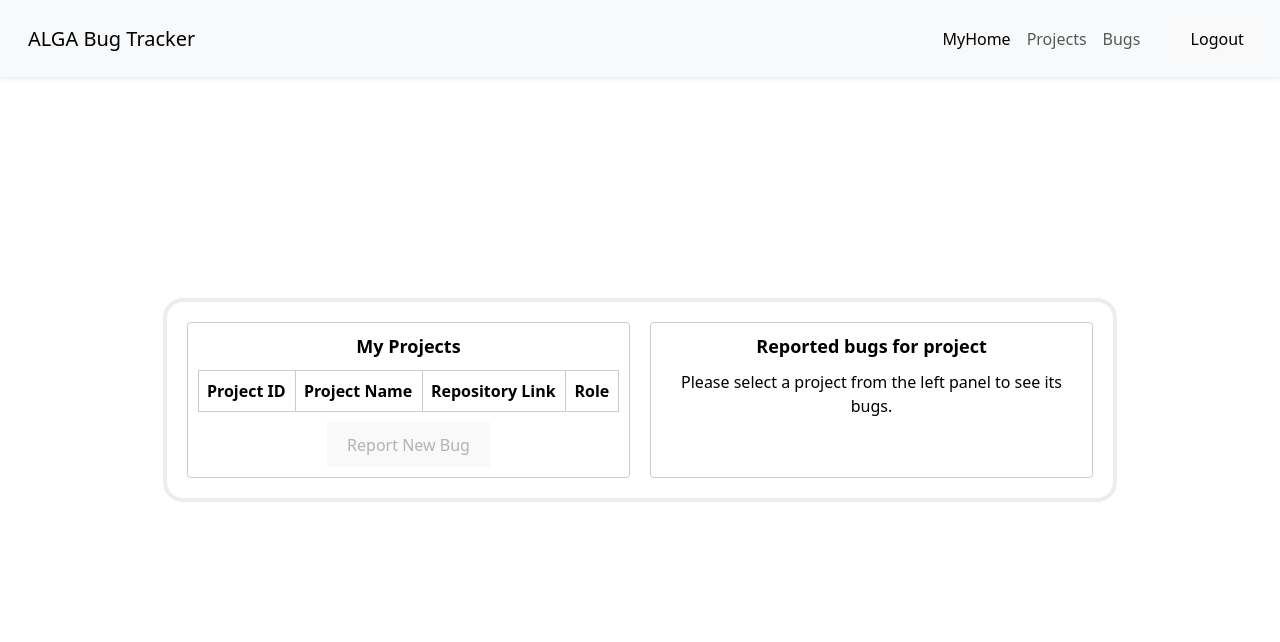
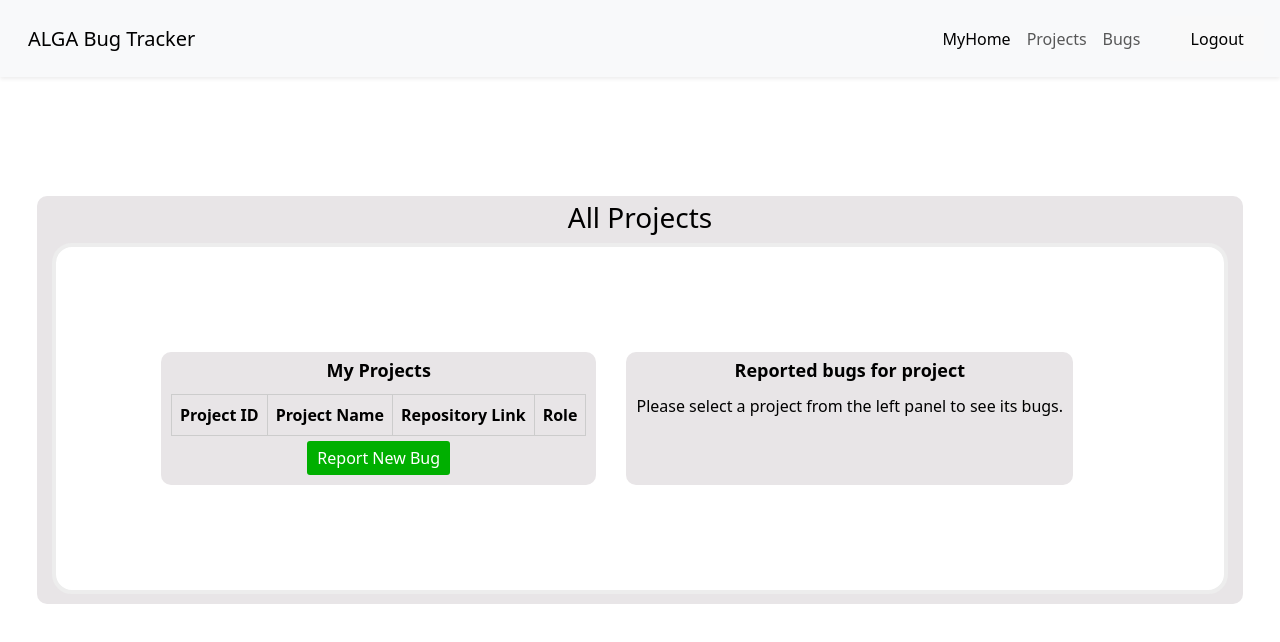
Before and after one commit to GabrielaSpiridon/ALGA-Bug-Tracker, a React (Vite) app in the folder ALGA/: page /myHome in a window 1280 px wide. Shown: the top 642 px of the page. Built offline with nearby package versions, Linux system fonts and the light colour scheme; sample sign-in values are in the browser's storage.

Commit message:
Styling2.0

```diff
--- a/ALGA/index.html
+++ b/ALGA/index.html
@@ -7,7 +7,9 @@
     <title>ALGA Bug Tracker</title>
   </head>
   <body>
-    <div id="root"></div>
+    <div
+      id="root"
+      style="width: 100%; height: 100%"></div>
     <script type="module" src="/src/main.jsx"></script>
   </body>
 </html>
--- a/ALGA/src/pages/Bugs.jsx
+++ b/ALGA/src/pages/Bugs.jsx
@@ -156,8 +156,13 @@ function Bugs() {
   };
 
   return (
-    <div style={containerStyle}>
-      <div style={halfStyle}>
+    <div
+      className='largeContainer'
+      style={containerStyle}>
+
+      <div
+        className='containerProjects'
+        style={halfStyle}>
         <div style={titleStyle}>Bugs from my projects</div>
         <table style={tableStyle}>
           <thead>
@@ -181,8 +186,10 @@ function Bugs() {
         </table>
       </div>
 
-      <div style={halfStyle}>
-        <div style={titleStyle}>Bug Details</div>
+      <div
+        style={halfStyle}>
+        <div
+        style={titleStyle}>Bug Details</div>
         {selectedBug ? (
           <div>
             <p><strong>Project Name:</strong> {selectedBug.project_name}</p>
--- a/ALGA/src/pages/MyHome.jsx
+++ b/ALGA/src/pages/MyHome.jsx
@@ -115,7 +115,7 @@ function MyHome() {
   const containerStyle = {
     display: 'flex',
     flexDirection: 'row',
-    padding: '20px',
+    padding: '100px',
     gap: '20px',
   };
 
@@ -155,9 +155,14 @@ function MyHome() {
 
   return (
     <div
+          className = 'containerProjects'>
+          <h3>All Projects</h3>
+      <div
         className='largeContainer'
         style={containerStyle}>
-      <div style={halfStyle}>
+        <div
+          className='containerProjects'
+          style={{overflowY: 'auto', maxHeight: '600px', maxWidth: '700'}}>
           <div style={titleStyle}>My Projects</div>
           <table style={tableStyle}>
             <thead>
@@ -187,7 +192,7 @@ function MyHome() {
             </tbody>
           </table>
           <button
-          style={{ marginTop: '10px' }}
+            className='button'
             onClick={() => selectedProjectId && fetchBugsByProjectId(selectedProjectId)}
             disabled={!selectedProjectId}
           >
@@ -196,8 +201,8 @@ function MyHome() {
         </div>
 
         <div
-        className='container'
-        style={halfStyle}>
+          className='containerProjects'
+          style={{overflowY: 'auto', maxHeight: '400px', maxWidth: '500'}}>
           <div style={titleStyle}>Reported bugs for project {selectedProjectName}</div>
           {selectedProjectId ? (
             <div>
@@ -231,9 +236,9 @@ function MyHome() {
               </table>
 
               <button
-              style={{ marginTop: '10px' }}
-              onClick={() => selectedBug && console.log(`Resolve bug ${selectedBug.id_bug}`)}
-              disabled={!selectedBug}
+                className='button'
+                onClick={handleResolvedBug}
+                disabled={!selectedBug || selectedBug.solution_status.toUpperCase() === 'RESOLVED' || selectedBug.id_user_solver !== configuration.currentUserId }
               >
                 Resolve Bug
               </button>
@@ -260,6 +265,8 @@ function MyHome() {
           )}
         </div>
       </div>
+    </div>
+
   );
 }
 
--- a/ALGA/src/pages/Projects.jsx
+++ b/ALGA/src/pages/Projects.jsx
@@ -160,7 +160,7 @@ function Projects() {
   return (
     <div
       className='largeContainer'
-      style={{ padding: '30px' }}>
+      style={{width: '90%', margin: '0 auto', padding: '30px' }}>
 
       <div
         className='containerProjects'
--- a/ALGA/src/server/db/connection.js
+++ b/ALGA/src/server/db/connection.js
@@ -3,7 +3,7 @@ import mariadb from 'mariadb';
 const pool = mariadb.createPool({
   host: 'localhost',
   user: 'root',
-  password: 'gabriela2003',
+  password: 'root',
   database: 'TEST_MANAGER_DB',
   connectionLimit: 5
 });
```
Lines whose indentation alone changed are shown as unchanged.
